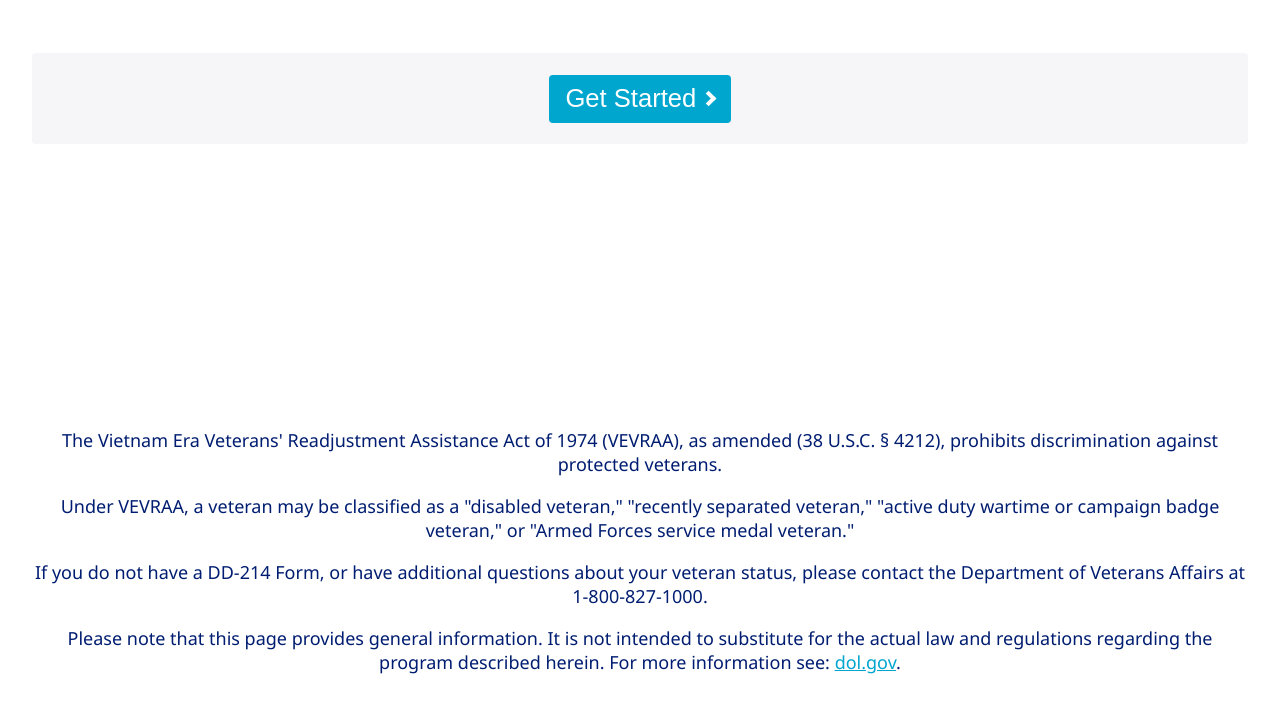
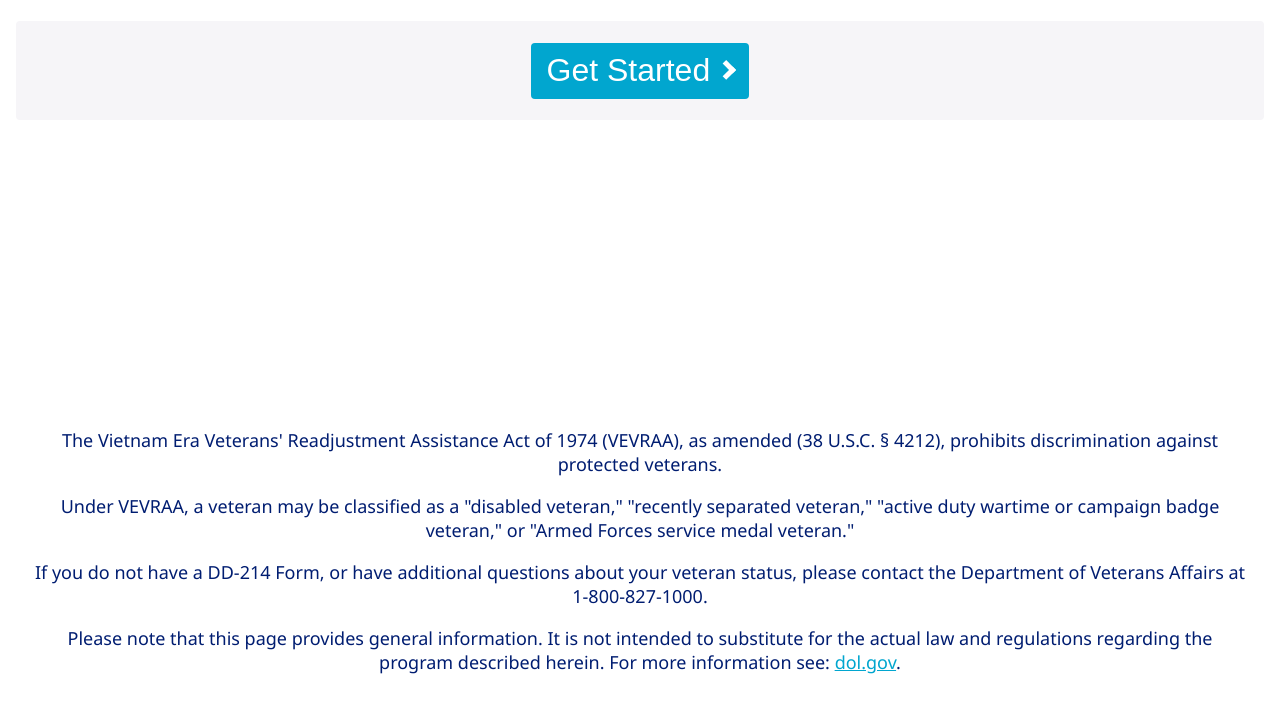
Before and after one commit to protectedveteran/protectedveteran.github.io, a plain HTML site: page index.html in a window 1280 px wide. Shown: the part 76-788 px from the top of the page. Drawn offline with Linux system fonts and the light colour scheme.

Commit message:
style tweaks

```diff
--- a/src/style.scss
+++ b/src/style.scss
@@ -31,13 +31,13 @@ h4 {
 
 header {
     flex: 1;
-    margin: 0 2rem 1rem;
+    padding: 0 2rem;
 }
 
 main {
     flex: 9;
-    margin: 1rem 2rem;
     display: flex;
+    padding: 0 1rem;
 
     section {
         width: 100%;
@@ -68,7 +68,8 @@ main {
     }
 
     button {
-        font-size: 1.2rem;
+        height: 3rem;
+        font-size: 1.5rem;
         padding: 0.4rem 1rem;
         line-height: 1.3;
         background: $blue1;
@@ -79,10 +80,10 @@ main {
         cursor: pointer;
 
         &.lg {
-            height: 3rem;
-            font-size: 1.6rem;
+            font-size: 2rem;
+            height: 3.5rem;
             .chevron {
-                font-size: 0.8rem;
+                font-size: 1.3rem;
             }
         }
     }
@@ -124,21 +125,21 @@ footer {
 
 .chevron::before {
     border-style: solid;
-    border-width: 0.25rem 0.25rem 0 0;
+    border-width: 0.25em 0.25em 0 0;
     content: "";
     display: inline-block;
-    height: 0.45rem;
-    left: 0.15rem;
+    height: 0.45em;
+    left: 0.15em;
     position: relative;
-    top: 0.3rem;
+    top: 0.3em;
     transform: rotate(-45deg);
     vertical-align: top;
-    width: 0.45rem;
-    top: 0.5rem;
+    width: 0.45em;
+    top: 0.5em;
 }
 
 .chevron.right:before {
     left: 0;
     transform: rotate(45deg);
-    top: 0.7rem;
+    top: 0.8rem;
 }
```
Also changed, not shown: style.css, 1 other file.
